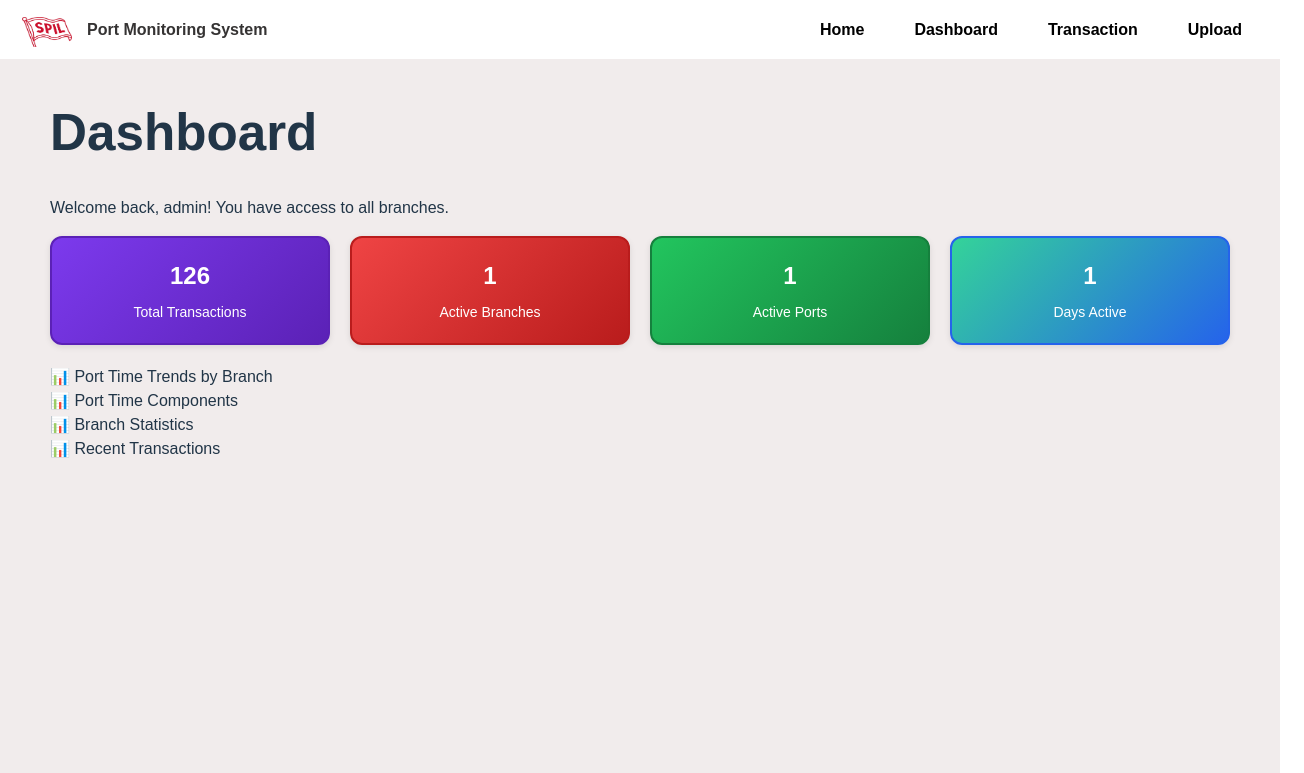
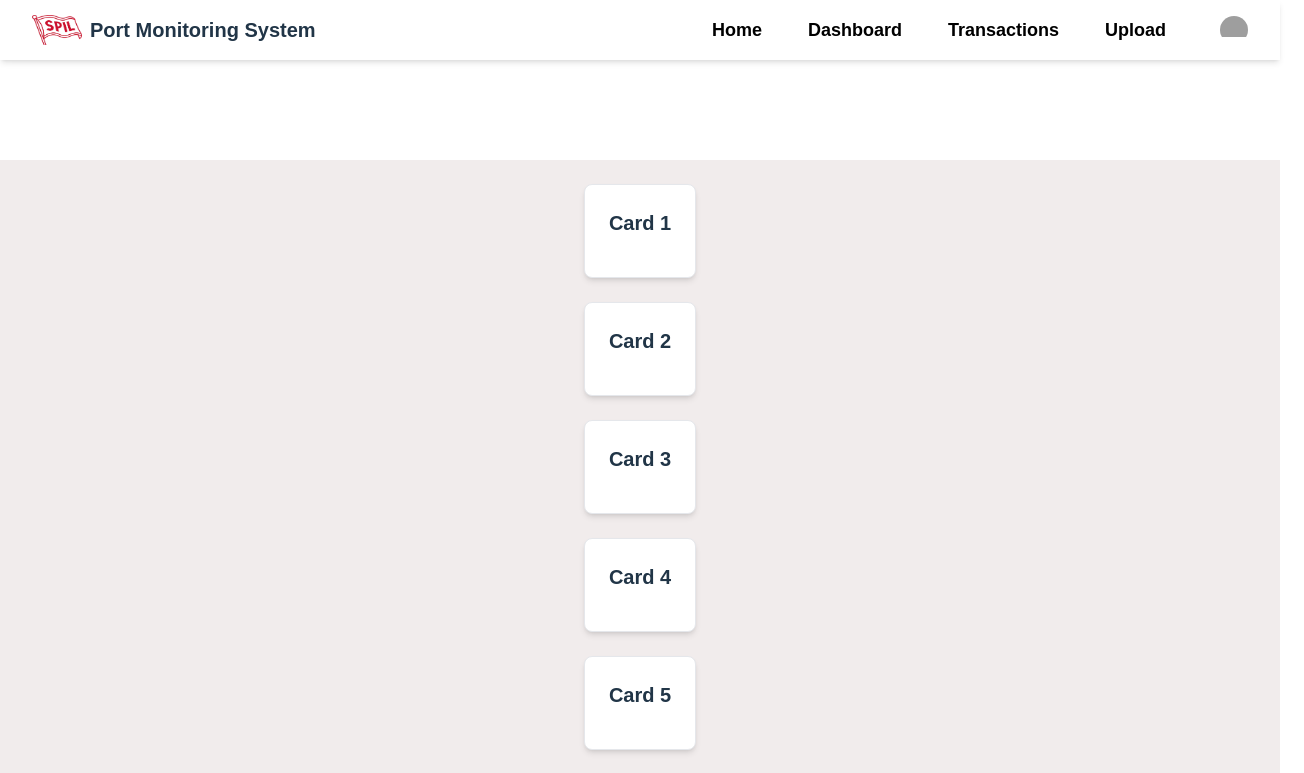
Before and after one commit to habibarrsyd/port-management-system, a React (Vite) app in the folder frontend/: page /dashboard in a window 1280 px wide. Shown: the top 773 px of the page, 1304 px wide, since content can reach past the window. Built offline with nearby package versions, Linux system fonts and the light colour scheme; grey boxes are pictures that could not be loaded.

Commit message:
commit transactions fiksasi navbar

```diff
--- a/frontend/index.html
+++ b/frontend/index.html
@@ -9,5 +9,6 @@
   <body>
     <div id="root"></div>
     <script type="module" src="/src/main.jsx"></script>
+    <script src="https://cdn.jsdelivr.net/npm/@tailwindcss/browser@4"></script>
   </body>
 </html>
--- a/frontend/package.json
+++ b/frontend/package.json
@@ -12,11 +12,13 @@
   "dependencies": {
     "@headlessui/react": "^2.2.7",
     "@heroicons/react": "^2.2.0",
+    "@iconify/react": "^6.0.0",
     "@material-tailwind/react": "^2.1.10",
     "@mdi/js": "^7.4.47",
     "@mdi/react": "^1.6.1",
     "@mui/icons-material": "^7.3.1",
     "@supabase/supabase-js": "^2.56.0",
+    "exceljs": "^4.4.0",
     "flowbite": "^3.1.2",
     "flowbite-react": "^0.12.7",
     "lucide-react": "^0.542.0",
@@ -28,6 +30,8 @@
   },
   "devDependencies": {
     "@eslint/js": "^9.33.0",
+    "@iconify/json": "^2.2.380",
+    "@iconify/tailwind4": "^1.0.6",
     "@tailwindcss/postcss": "^4.1.12",
     "@types/react": "^19.1.10",
     "@types/react-dom": "^19.1.7",
--- a/frontend/src/App.jsx
+++ b/frontend/src/App.jsx
@@ -6,6 +6,7 @@ import "react-toastify/dist/ReactToastify.css";
 import Navbar from "./component/Frame/Navbar";
 import TransactionsTable from "./pages/transaction";
 import Dashboard from "./pages/dashboard";
+import Card from "./component/cards";
 
 
 function App() {
--- a/frontend/src/component/Frame/Navbar.jsx
+++ b/frontend/src/component/Frame/Navbar.jsx
@@ -1,59 +1,171 @@
-import React from "react";
+import React, { useState, useEffect, useRef } from "react";
 import { Link } from "react-router-dom";
 import Icon from "@mdi/react";
-import { mdiServerNetwork } from "@mdi/js";
-import { Bars3Icon } from "@heroicons/react/16/solid";
+import { mdiMenu, mdiClose, mdiServerNetwork } from "@mdi/js";
 
+const Dropdown = ({ id, buttonContent, menuContent }) => {
+  const [isOpen, setIsOpen] = useState(false);
+  const dropdownRef = useRef(null);
+
+  // Close dropdown when clicking outside
+  useEffect(() => {
+    const handleClickOutside = (event) => {
+      if (dropdownRef.current && !dropdownRef.current.contains(event.target)) {
+        setIsOpen(false);
+      }
+    };
+    document.addEventListener("mousedown", handleClickOutside);
+    return () => {
+      document.removeEventListener("mousedown", handleClickOutside);
+    };
+  }, []);
+
+  return (
+    <div className="relative inline-flex" ref={dropdownRef}>
+      <div
+        id={id}
+        className="cursor-pointer"
+        aria-haspopup="menu"
+        aria-expanded={isOpen}
+        aria-label="Dropdown"
+        onClick={() => setIsOpen(!isOpen)}
+      >
+        {buttonContent}
+      </div>
+      <ul
+        className={`absolute right-0 mt-2 w-40 bg-white shadow-lg rounded-md border border-gray-200 py-1 z-50 ${isOpen ? 'block' : 'hidden'}`}
+        role="menu"
+        aria-orientation="vertical"
+        aria-labelledby={id}
+      >
+        {menuContent}
+      </ul>
+    </div>
+  );
+};
 
 export default function Navbar() {
-  const [isOpen, setIsOpen] = React.useState(false);
+  const [open, setOpen] = useState(false);
+
+  const link = [
+    { name: "Home", path: "/" },
+    { name: "Dashboard", path: "/dashboard" },
+    { name: "Transactions", path: "/transactions" },
+    { name: "Upload", path: "/upload" },
+
+  ];
 
   return (
-    <nav className="bg-red-300 text-white w-full sticky top-0 z-50 shadow-md">
-      <div className="max-w-7xl mx-auto px-4 sm:px-6 lg:px-8">
-        <div className="flex justify-between h-16 items-center">
+    <div className="shadow-md w-full fixed bg-white top-0 left-0 z-10">
+      <div className="flex items-center justify-between bg-white py-2 md:px-8 px-6">
         {/* Logo */}
-          <div className="flex-shrink-0 flex items-center ml-[10px]">
+        <div className="font-bold text-xl cursor-pointer flex items-center gap-2">
           <img
             src="./src/assets/images/logo-spil.png"
+            className="w-[50px] h-[30px]"
             alt="logo"
-              className="w-[50px] h-[30px] mt-[5px]"
           />
-            {/* <Icon path={mdiServerNetwork} size={1} className="text-blue-600" /> */}
-            <span className=" font-bold ml-[15px]">
           Port Monitoring System
-            </span>
         </div>
 
-
-          {/* Menu links */}
-          <div className="flex space-x-10 ml-auto">
-            <Link to="/" className="hover:text-gray-300 ">
-              Home
+        {/* Desktop Menu */}
+        <div className="navbar-desktop md:flex items-center gap-2 text-lg">
+          <ul className="flex items-center gap-4">
+            {link.map((item) => (
+              <li key={item.path} className="hover:text-blue-500">
+                <Link to={item.path}>{item.name}</Link>
+              </li>
+            ))}
+          </ul>
+          <div className="ml-4 ">
+            <Dropdown className = ""
+              id="avatar-dropdown"
+              buttonContent={
+                <div className="avatar">
+                  <div className="size-7 rounded-full overflow-hidden mt-2">
+                    <img
+                      src="https://cdn.flyonui.com/fy-assets/avatar/avatar-1.png"
+                      alt="avatar"
+                    />
+                  </div>
+                </div>
+              }
+              menuContent={
+                <>
+                  <li>
+                    <Link
+                      to="/profile"
+                      className="flex items-center gap-2 px-3 py-1 text-[#353333] hover:bg-gray-100"
+                      onClick={() => setIsOpen(false)}
+                    >
+                      <Icon path={mdiServerNetwork} size={0.8} className="text-blue-600" />
+                      Profile
                     </Link>
-            <Link to="/dashboard" className="text-white hover:text-gray-30 ">
-              Dashboard
+                  </li>
+                  <li>
+                    <Link
+                      to="/settings"
+                      className="flex items-center gap-2 px-3 py-1 text-[#353333] hover:bg-gray-100"
+                      onClick={() => setIsOpen(false)}
+                    >
+                      <Icon path={mdiServerNetwork} size={0.8} className="text-blue-600" />
+                      Settings
                     </Link>
-            <Link to="/transactions" className="text-white hover:text-gray-300 ">
-              Transaction
+                  </li>
+                  <li>
+                    <Link
+                      to="/logout"
+                      className="flex items-center gap-2 px-3 py-1 text-red-500 hover:bg-gray-100"
+                      onClick={() => setIsOpen(false)}
+                    >
+                      <Icon path={mdiServerNetwork} size={0.8} className="text-red-500" />
+                      Logout
                     </Link>
-            <Link to="/upload" className="text-white hover:text-gray-300 ">
-              Upload
-            </Link>
+                  </li>
+                </>
+              }
+            />
+          </div>
         </div>
 
-          {/* Mobile Hamburger Button */}
-          <div className="hamburger-menu">
-            <button onClick={() => setIsOpen(!isOpen)}>
-              {isOpen ? (
-                <Bars3Icon className="h-5 w-5" />
-              ) : (
-                <Bars3Icon className="h-5 w-5" />
-              )}
-            </button>
+        {/* Mobile Hamburger Icon */}
+        <div
+          onClick={() => setOpen(!open)}
+          className="text-3xl cursor-pointer md:hidden"
+        >
+          <Icon path={open ? mdiClose : mdiMenu} size={1.2} />
         </div>
       </div>
+
+      {/* Mobile Menu */}
+      {open && (
+        <ul className="md:hidden absolute bg-white w-full left-0 top-16 flex flex-col items-start gap-6 py-6 px-8 text-lg shadow-md transition-all duration-500 ease-in-out">
+          {link.map((item) => (
+            <li
+              key={item.path}
+              className="w-full hover:text-blue-500"
+              onClick={() => setOpen(false)}
+            >
+              <Link to={item.path}>{item.name}</Link>
+            </li>
+          ))}
+          <li className="w-full hover:text-blue-500">
+            <Link to="/profile" onClick={() => setOpen(false)}>
+              Profile
+            </Link>
+          </li>
+          <li className="w-full hover:text-blue-500">
+            <Link to="/settings" onClick={() => setOpen(false)}>
+              Settings
+            </Link>
+          </li>
+          <li className="w-full text-red-500 hover:text-blue-500">
+            <Link to="/logout" onClick={() => setOpen(false)}>
+              Logout
+            </Link>
+          </li>
+        </ul>
+      )}
     </div>
-    </nav>
   );
 }
--- /dev/null
+++ b/frontend/src/component/cards.jsx
@@ -0,0 +1,12 @@
+import React from 'react';
+
+const Card = ({ title, children }) => {
+  return (
+    <div className="bg-white p-6 rounded-lg shadow-md border border-gray-200">
+      <h2 className="text-xl font-bold mb-4">{title}</h2>
+      {children} {/* Ini tempat isi data/grafik */}
+    </div>
+  );
+};
+
+export default Card;
--- a/frontend/src/index.css
+++ b/frontend/src/index.css
@@ -11,7 +11,15 @@
   color: rgba(16, 17, 16, 0.87);
   /* background-color: #10110f; */
 
-
+/* nav {
+  background-color: #ffffff;
+  padding: 12px;
+  color: rgb(53, 51, 51);
+  text-align: center;
+  position: fixed;
+  z-index: 50;
+  font-weight: 800;
+} */
 
   font-synthesis: none;
   text-rendering: optimizeLegibility;
@@ -19,21 +27,12 @@
   -moz-osx-font-smoothing: grayscale;
 
 }
-nav {
-  background-color: #ffffff;
-  padding: 12px;
-  color: rgb(53, 51, 51);
-  text-align: center;
-  position: fixed;
-  z-index: 50;
-  font-weight: 800;
-}
 
 a {
   font-weight: 700;
   color: #000000;
   text-decoration: inherit;
-  padding-right: 50px;
+  padding-right: 30px;
 }
 
 a:hover {
@@ -47,7 +46,6 @@ body {
   place-items: center;
   min-width: 100vw;
   min-height: 100vh;
-  overflow: hidden;
   background-color: #f1ecec;
 }
 
@@ -123,14 +121,14 @@ button:focus-visible {
   background-color: red;
 }
 
-.hamburger-menu {
-
+.file-info {
+  border: 2px dashed #3f3d3d;
+  padding: 15px;
+  border-radius: 8px;
 }
 
-
 .remove-file{
-  position: absolute;
-  padding-left: 205px;
+  position: fixed;
   cursor: pointer;
 }
 
@@ -147,23 +145,26 @@ button:focus-visible {
   a:hover {
     color: #6e6e78;
   }
-  /* button {
-    background-color: #f9f9f9;
-  } */
-}
-/* Container */
-.transactions-container {
-  padding: 30px;
-  margin-top:0px;
 }
 
+@media (max-width: 767px) {
+  .navbar-desktop a {
+    display: none;
+  }
+}
+
+/* Container */
+/* .transactions-container {
+  padding: 46px;
+} */
+
 /* Header */
-.transactions-header {
+/* .transactions-header {
   display: flex;
   justify-content: space-between;
   align-items: center;
   margin-bottom: 0px;
-  margin-top: -20px;
+  margin-top: 20px;
 }
 
 .transactions-header h2 {
@@ -171,173 +172,106 @@ button:focus-visible {
   font-weight: bold;
 }
 
-.transactions-header span {
-  background: #f54040; /* sky-500 */
-  color: white;
+.transactions-header span { */
+  /* background: #f54040; sky-500 */
+  /* color: white;
   padding: 4px 12px;
   border-radius: 6px;
   font-size: 0.875rem;
   font-weight: 600;
   box-shadow: 0px 2px 4px rgba(0,0,0,0.15);
-}
+} */
 
 /* Table wrapper */
-.transactions-table-wrapper {
-  overflow-x: auto;
-  max-height: calc(100vh - 150px); /* otomatis ikut tinggi layar */
-  overflow-y: auto;  /* biar bisa scroll vertical */
-  border-radius: 12px;
-  min-height: 200px; /* ⬅️ tambahan */
-}
+/* .transactions-table-wrapper {
+  overflow-x: auto; */
+  /* max-height: calc(100vh - 150px);  */
+  /* overflow-y: auto;  biar bisa scroll vertical */
+  /* border-radius: 12px; */
+  /* min-height: 200px; ⬅️ tambahan */
+/* } */
 
 /* Table base */
-.transactions-table {
+/* .transactions-table {
   width: 100%;
   border-collapse: collapse;
   background: white;
   border-radius: 12px;
   /* overflow: hidden; */
-  box-shadow: 0px 4px 12px rgba(0,0,0,0.1);
-  table-layout: fixed;  /* ⬅️ biar ukuran kolom fix */
-}
+  /* box-shadow: 0px 4px 12px rgba(0,0,0,0.1); */
+  /* table-layout: fixed;  ⬅️ biar ukuran kolom fix */
+/* } */
 
 /* Table header */
-.transactions-table thead {
+/* .transactions-table thead {
   background: linear-gradient(to right, #d13e3e, #4b0505); /* sky-500 → indigo-500 */
-  color: white;
+  /* color: white;
   font-size: 0.875rem;
-}
+} */
 
-.transactions-table th {
+/* .transactions-table th {
   padding: 12px;
   text-align: left;
-}
+} */
 
 /* Table body */
-.transactions-table td {
+/* .transactions-table td {
   padding: 12px;
   font-size: 0.875rem;
   border-bottom: 1px solid #e5e7eb; /* gray-200 */
-}
+/* } */
 
 /* Zebra stripe */
-.transactions-table tbody tr:nth-child(even) {
+/* .transactions-table tbody tr:nth-child(even) {
   background: #f9fafb; /* gray-50 */
-}
+/* } */
 
 /* Hover effect */
-.transactions-table tbody tr:hover {
-  background: #f0f9ff; /* sky-50 */
-  transition: background 0.2s;
-}
+/* .transactions-table tbody tr:hover { */
+  /* background: #f0f9ff; sky-50 */
+  /* transition: background 0.2s; */
+/* } */
 
 /* Problem column */
-.transactions-table td.problem {
-  color: #dc2626; /* red-600 */
-  font-weight: 500;
-}
+/* .transactions-table td.problem { */
+  /* color: #dc2626; red-600 */
+  /* font-weight: 500; */
+/* } */
 
 /* Search box */
-.transactions-search {
+/* .transactions-search {
   margin-bottom: 12px;
-}
+} */
 
-.transactions-search input {
-  width: 250px;
+/* .transactions-search input { */
+  /* width: 250px;
   padding: 6px 12px;
-  border: 1px solid #d1d5db; /* gray-300 */
-  border-radius: 6px;
+  border: 1px solid #d1d5db; gray-300 */
+  /* border-radius: 6px;
   outline: none;
-}
+} */
 
-.transactions-search input:focus {
-  border-color: #0ea5e9; /* sky-500 */
-  box-shadow: 0 0 0 2px rgba(14,165,233,0.3);
-}
+/* .transactions-search input:focus { */
+  /* border-color: #0ea5e9; sky-500 */
+  /* box-shadow: 0 0 0 2px rgba(14,165,233,0.3); */
+/* } */
 
 /* Sortable header (klik buat sort) */
-.transactions-table th {
+/* .transactions-table th {
   cursor: pointer;
   user-select: none;
-}
+} */
 
-.transactions-table th:hover {
+/* .transactions-table th:hover {
   background: rgba(255,255,255,0.2);
-}
+} */
 
-.transactions-table td.no-data {
+/* .transactions-table td.no-data {
   text-align: center;
   padding: 20px;
   font-style: italic;
   color: #6b7280; /* gray-500 */
-}
-.dashboard-container {
-  min-height: 100vh;         /* penuh layar */
-  background-color: #f1ecec; /* abu abu */
-  padding: 0;                /* reset padding */
-  margin: 0;
-  display: flex;
-  flex-direction: column;
-  ;
-}
-
-.main-content {
-  /* background-color: #fff; */
-  border-radius: 0;
-  box-shadow: none;
-  padding: 50px;
-  min-height: 100vh;         /* isi full setinggi layar */
-  width: 100vw;               /* lebar penuh */
-  box-sizing: border-box;
-  margin: 0;                 /* hilangkan jarak bawah */
-  padding-top:12px;
-
-}
-
-
-/* Cards */
-.cards {
-  display: flex;
-  gap: 20px;
-  margin-bottom: 20px;
-}
-
-.card {
-  flex: 1;                  /* biar semua card sama lebar */
-  padding: 20px;
-  border-radius: 12px;
-  color: white;
-  font-weight: 600;
-  font-size: 1.5rem;
-  text-align: center;
-
-  /* tambahan border */
-  border: 2px solid rgba(255, 255, 255, 0.4); /* semi transparan biar nyatu sama bg */
-  box-shadow: 0 2px 6px rgba(0, 0, 0, 0.1);   /* opsional, biar ada depth */
-}
-
-.card span {
-  display: block;
-  font-size: 0.875rem;
-  margin-top: 8px;
-  font-weight: 400;
-}
-.card.purple {
-  background: linear-gradient(135deg, #7c3aed, #5b21b6);
-  border-color: #5b21b6;
-}
-.card.red {
-  background: linear-gradient(135deg, #ef4444, #b91c1c);
-  border-color: #b91c1c;
-}
-.card.green {
-  background: linear-gradient(135deg, #22c55e, #15803d);
-  border-color: #15803d;
-}
-.card.gradient {
-  background: linear-gradient(135deg, #34d399, #2563eb);
-  border-color: #2563eb;
-}
+/* } */
 
 @media (min-width: 768px) {
   .hamburger-menu {
--- a/frontend/src/pages/dashboard.jsx
+++ b/frontend/src/pages/dashboard.jsx
@@ -1,34 +1,24 @@
-import React from "react";
+import React from 'react';
+import Card from '../component/cards';
 
-export default function Dashboard() {
+const Dashboard = () => {
   return (
-    <div className="dashboard-container">
-      {/* Header */}
-      <main className="main-content">
-        <h1 className="title">Dashboard</h1>
-        <p className="subtitle">
-          Welcome back, <span className="bold">admin!</span> You have access to all branches.
-        </p>
-
-        {/* Cards */}
-        <div className="cards">
-          <div className="card purple">126<br /><span>Total Transactions</span></div>
-          <div className="card red">1<br /><span>Active Branches</span></div>
-          <div className="card green">1<br /><span>Active Ports</span></div>
-          <div className="card gradient">1<br /><span>Days Active</span></div>
-        </div>
-
-        {/* Chart Area */}
-        <div className="charts">
-          <div className="chart-box">📊 Port Time Trends by Branch</div>
-          <div className="chart-box">📊 Port Time Components</div>
-        </div>
-
-        <div className="charts">
-          <div className="chart-box">📊 Branch Statistics</div>
-          <div className="chart-box">📊 Recent Transactions</div>
-        </div>
-      </main>
+    <div className="container mx-auto p-6 mt-40">
+      {/* Grid untuk 6 card (3 baris, masing-masing 2 card) */}
+      <div className="grid grid-cols-1 md:grid-cols-2 gap-6 mb-6">
+        <Card title="Card 1" />
+        <Card title="Card 2" />
+        <Card title="Card 3" />
+        <Card title="Card 4" />
+        <Card title="Card 5" />
+        <Card title="Card 6" />
+      </div>
+      {/* Card terakhir memanjang penuh */}
+      <div className="grid grid-cols-1">
+        <Card title="Card 7" />
+      </div>
     </div>
   );
-}
+};
+
+export default Dashboard;
--- a/frontend/src/pages/transaction.jsx
+++ b/frontend/src/pages/transaction.jsx
@@ -53,55 +53,110 @@ export default function TransactionsTable() {
   if (loading) return <p className="p-4">Loading...</p>;
 
 return (
-    <div className="transactions-container">
-      <div className="transactions-header">
-        <h2>Port Transactions</h2>
-        <span>{transactions.length} total records</span>
+    <div className="p-[30px] mt-[80px]">
+      <div className="flex justify-between items-center mb-4 -mt-5">
+        <h2 className= "text-xl font-bold">Port Transactions</h2>
+        <span className="bg-[#f54040] text-white px-3 py-1 rounded-md text-sm font-semibold shadow-md">{transactions.length} total records</span>
       </div>
 
       {/* 🔍 Search box */}
-      <div className="transactions-search">
+      <div className="mb-5">
         <input
           type="text"
           placeholder="Search..."
           value={search}
           onChange={(e) => setSearch(e.target.value)}
+          className="w-[250px] px-3 py-1.5 border border-gray-300 rounded-md outline-none
+                    focus:border-sky-500 focus:ring-2 focus:ring-sky-500/30"
         />
       </div>
 
-      <div className="transactions-table-wrapper">
-        <table className="transactions-table">
-          <thead>
+
+      <div className="overflow-x-auto overflow-y-auto rounded-xl min-h-[200px] max-h-[calc(100vh-150px)] shadow">
+      <table className="w-full border-collapse bg-white rounded-xl table-fixed">
+        <thead className="bg-gradient-to-r from-red-600 to-red-950 text-white text-sm">
           <tr>
-              <th onClick={() => requestSort("kapal")}>Ship</th>
-              <th onClick={() => requestSort("voy_arr")}>Voyage</th>
-              <th onClick={() => requestSort("asal")}>Route</th>
-              <th onClick={() => requestSort("td_ta")}>Td_Ta</th>
-              <th onClick={() => requestSort("ta_taob")}>Ta_Taob</th>
-              <th onClick={() => requestSort("port")}>Port</th>
-              <th onClick={() => requestSort("remark")}>Problem</th>
-              <th onClick={() => requestSort("period")}>Period</th>
-              <th onClick={() => requestSort("port_route")}>Port Route</th>
+            <th
+              className="px-3 py-3 text-left cursor-pointer select-none hover:bg-white/20"
+              onClick={() => requestSort("kapal")}
+            >
+              Ship
+            </th>
+            <th
+              className="px-3 py-3 text-left cursor-pointer select-none hover:bg-white/20"
+              onClick={() => requestSort("voy_arr")}
+            >
+              Voyage
+            </th>
+            <th
+              className="px-3 py-3 text-left cursor-pointer select-none hover:bg-white/20"
+              onClick={() => requestSort("asal")}
+            >
+              Route
+            </th>
+            <th
+              className="px-3 py-3 text-left cursor-pointer select-none hover:bg-white/20"
+              onClick={() => requestSort("td_ta")}
+            >
+              Td_Ta
+            </th>
+            <th
+              className="px-3 py-3 text-left cursor-pointer select-none hover:bg-white/20"
+              onClick={() => requestSort("ta_taob")}
+            >
+              Ta_Taob
+            </th>
+            <th
+              className="px-3 py-3 text-left cursor-pointer select-none hover:bg-white/20"
+              onClick={() => requestSort("port")}
+            >
+              Port
+            </th>
+            <th
+              className="px-3 py-3 text-left cursor-pointer select-none hover:bg-white/20"
+              onClick={() => requestSort("remark")}
+            >
+              Problem
+            </th>
+            <th
+              className="px-3 py-3 text-left cursor-pointer select-none hover:bg-white/20"
+              onClick={() => requestSort("period")}
+            >
+              Period
+            </th>
+            <th
+              className="px-3 py-3 text-left cursor-pointer select-none hover:bg-white/20"
+              onClick={() => requestSort("port_route")}
+            >
+              Port Route
+            </th>
           </tr>
         </thead>
-          <tbody>
+        <tbody className="text-sm">
           {sortedData.length > 0 ? (
             sortedData.map((t) => (
-                <tr key={t.id}>
-                  <td>{t.kapal}</td>
-                  <td>{t.voy_arr} → {t.voy_dep}</td>
-                  <td>{t.asal} → {t.tujuan}</td>
-                  <td>{t.td_ta}</td>
-                  <td>{t.ta_taob}</td>
-                  <td>{t.port}</td>
-                  <td className="problem">{t.remark}</td>
-                  <td>{t.period}</td>
-                  <td>{t.port_route}</td>
+              <tr
+                key={t.id}
+                className="even:bg-gray-50 hover:bg-sky-50 transition-colors"
+              >
+                <td className="px-3 py-3">{t.kapal}</td>
+                <td className="px-3 py-3">
+                  {t.voy_arr} → {t.voy_dep}
+                </td>
+                <td className="px-3 py-3">
+                  {t.asal} → {t.tujuan}
+                </td>
+                <td className="px-3 py-3">{t.td_ta}</td>
+                <td className="px-3 py-3">{t.ta_taob}</td>
+                <td className="px-3 py-3">{t.port}</td>
+                <td className="px-3 py-3 text-red-600 font-medium">{t.remark}</td>
+                <td className="px-3 py-3">{t.period}</td>
+                <td className="px-3 py-3">{t.port_route}</td>
               </tr>
             ))
           ) : (
             <tr>
-                <td colSpan="9" className="text-center py-6 text-gray-500">
+              <td colSpan="9" className="text-center py-6 italic text-gray-500">
                 No data found
               </td>
             </tr>
@@ -109,6 +164,7 @@ return (
         </tbody>
       </table>
     </div>
+
     </div>
   );
 }
```
Also changed, not shown: frontend/src/component/fileupload.jsx (+4 -4 lines), 1 other file (tests, documents, lock files or other folders). Lines whose indentation alone changed are shown as unchanged.
